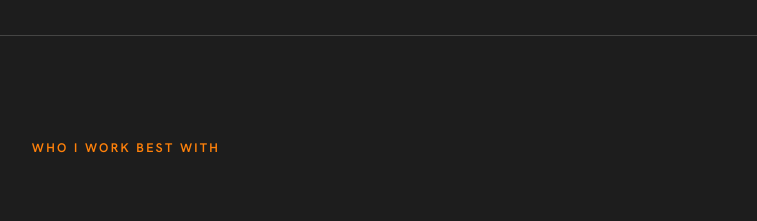
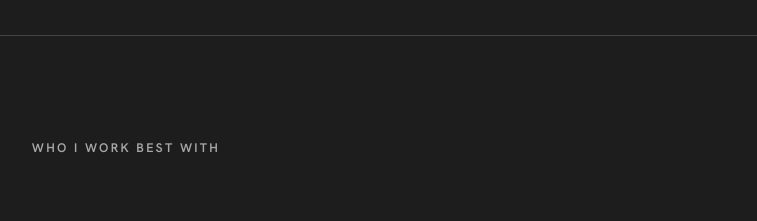
Before and after one commit to ovarvarenko/portfolio, a React (Vite) app: page / in a window 1280 px wide. Shown: the part 7700-7921 px from the top of the page, without its empty margins (109-866 px from the left). Built offline with nearby package versions, Linux system fonts and the light colour scheme.

Commit message:
match who i work best with eyebrow style to how i work

```diff
--- a/src/components/WhoIWorkBestWith.css
+++ b/src/components/WhoIWorkBestWith.css
@@ -4,15 +4,6 @@
   flex-direction: column;
   gap: clamp(2rem, 4vw, 3rem);
   border-top: 1px solid var(--line);
-}
-
-.who-fit__eyebrow {
-  font-family: var(--font-heading);
-  font-size: var(--fs-eyebrow);
-  font-weight: 600;
-  letter-spacing: 0.18em;
-  text-transform: uppercase;
-  color: #ff810a;
 }
 
 .who-fit__heading {
--- a/src/components/WhoIWorkBestWith.tsx
+++ b/src/components/WhoIWorkBestWith.tsx
@@ -10,7 +10,7 @@ export function WhoIWorkBestWith() {
 
   return (
     <section className="who-fit" id="who-i-work-best-with">
-      <p className="who-fit__eyebrow">{content.whoIWorkBestWith.eyebrow}</p>
+      <p className="eyebrow">{content.whoIWorkBestWith.eyebrow}</p>
       <h2 className="who-fit__heading">{content.whoIWorkBestWith.heading}</h2>
 
       <div className="who-fit__segments" ref={ref}>
```
